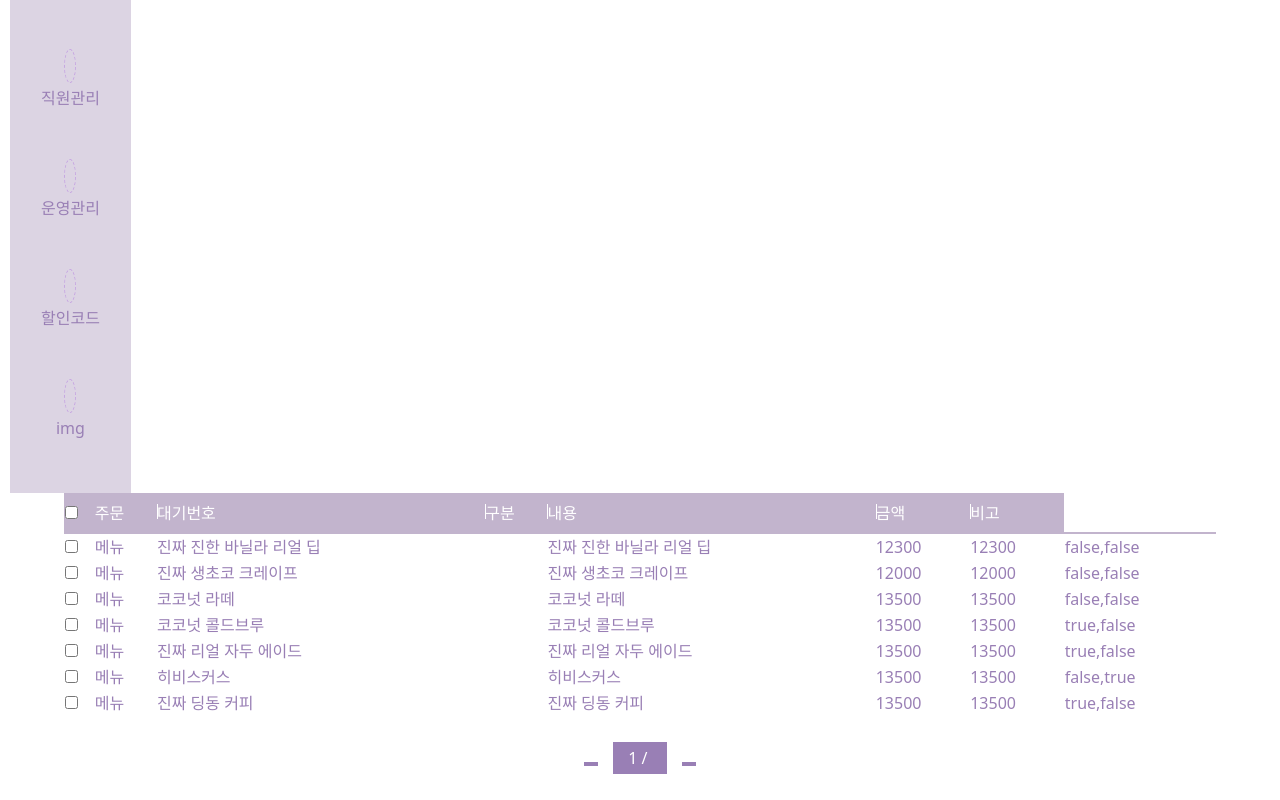
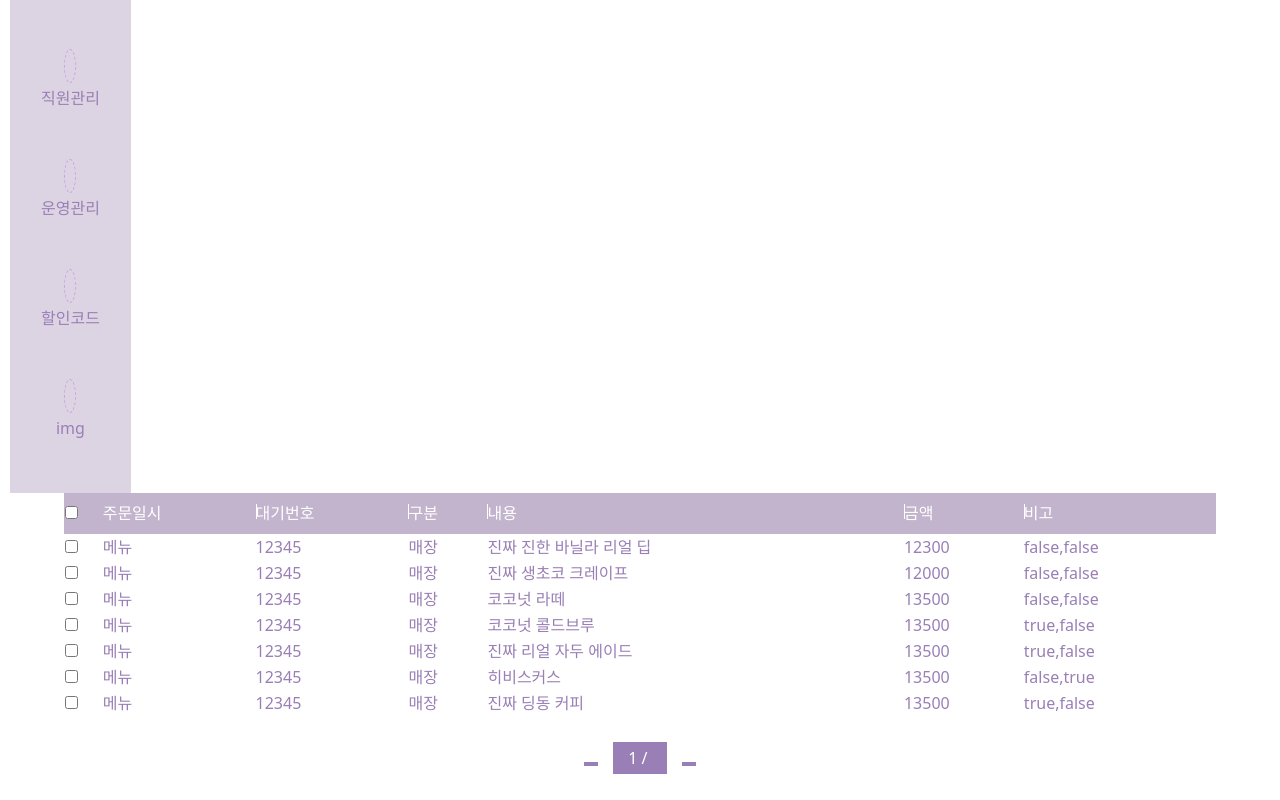
Before and after one commit to jgsjss/ding, a Vue app: page /ordermanagement/4 in a window 1280 px wide. Shown: the part 431-1231 px from the top of the page. Built offline with nearby package versions, Linux system fonts and the light colour scheme; no server answers; some icons are missing.

Commit message:
01.06 16:58
ordermanagement4 수정전

```diff
--- a/src/assets/menuData.js
+++ b/src/assets/menuData.js
@@ -6,7 +6,7 @@ export default [
         isHidden : false,
         categories1 : '메뉴',
         categories2 : '콜드브루',
-        number: '[]',
+        number: '12345',
         wating: '매장',
     },
     {
@@ -16,7 +16,7 @@ export default [
         isHidden : false,
         categories1 : '메뉴',
         categories2 : '콜드브루',
-        number: '[]',
+        number: '12345',
         wating: '매장',
     },
     {
@@ -26,7 +26,7 @@ export default [
         isHidden : false,
         categories1 : '메뉴',
         categories2 : '콜드브루',
-        number: '[]',
+        number: '12345',
         wating: '매장',
     },
     {
@@ -36,7 +36,7 @@ export default [
         isHidden : false,
         categories1 : '메뉴',
         categories2 : '콜드브루',
-        number: '[]',
+        number: '12345',
         wating: '매장',
     },
     {
@@ -46,7 +46,7 @@ export default [
         isHidden : false,
         categories1 : '메뉴',
         categories2 : '콜드브루',
-        number: '[]',
+        number: '12345',
         wating: '매장',
     },
     {
@@ -56,7 +56,7 @@ export default [
         isHidden : true,
         categories1 : '메뉴',
         categories2 : '콜드브루',
-        number: '[]',
+        number: '12345',
         wating: '매장',
     },
     {
@@ -66,7 +66,7 @@ export default [
         isHidden: false,
         categories1 : '메뉴',
         categories2 : '콜드브루',
-        number: '[]',
+        number: '12345',
         wating: '매장',
     },
 ]
--- a/src/view/OrderManagement4.vue
+++ b/src/view/OrderManagement4.vue
@@ -6,7 +6,7 @@
           <thead class="category_head">
           <tr class="category_title">
             <th><input type="checkbox" id="all-check"> </th>
-            <th scope="col" class="category_col">주문</th>
+            <th scope="col" class="category_col">주문일시</th>
             <th scope="col" class="category_col">대기번호</th>
             <th scope="col" class="category_col">구분</th>
             <th scope="col" class="category_col">내용</th>
@@ -18,10 +18,9 @@
           <tr v-for="(a, i) in $store.state.menuData" :key="i">
             <th scope="row"><input type="checkbox"></th>
             <td>{{ $store.state.menuData[i].categories1 }}</td>
+            <td>{{$store.state.menuData[i].number }}</td>
+            <td>{{ $store.state.menuData[i].wating }}</td>
             <td>{{ $store.state.menuData[i].name }}</td>
-            <td>{{포장}}</td>
-            <td>{{ $store.state.menuData[i].name }}</td>
-            <td>{{ $store.state.menuData[i].price }} </td>
             <td>{{ $store.state.menuData[i].price }} </td>
             <td>{{ $store.state.menuData[i].isSoldOut +','+  $store.state.menuData[i].isHidden }}</td>
           </tr>
```
